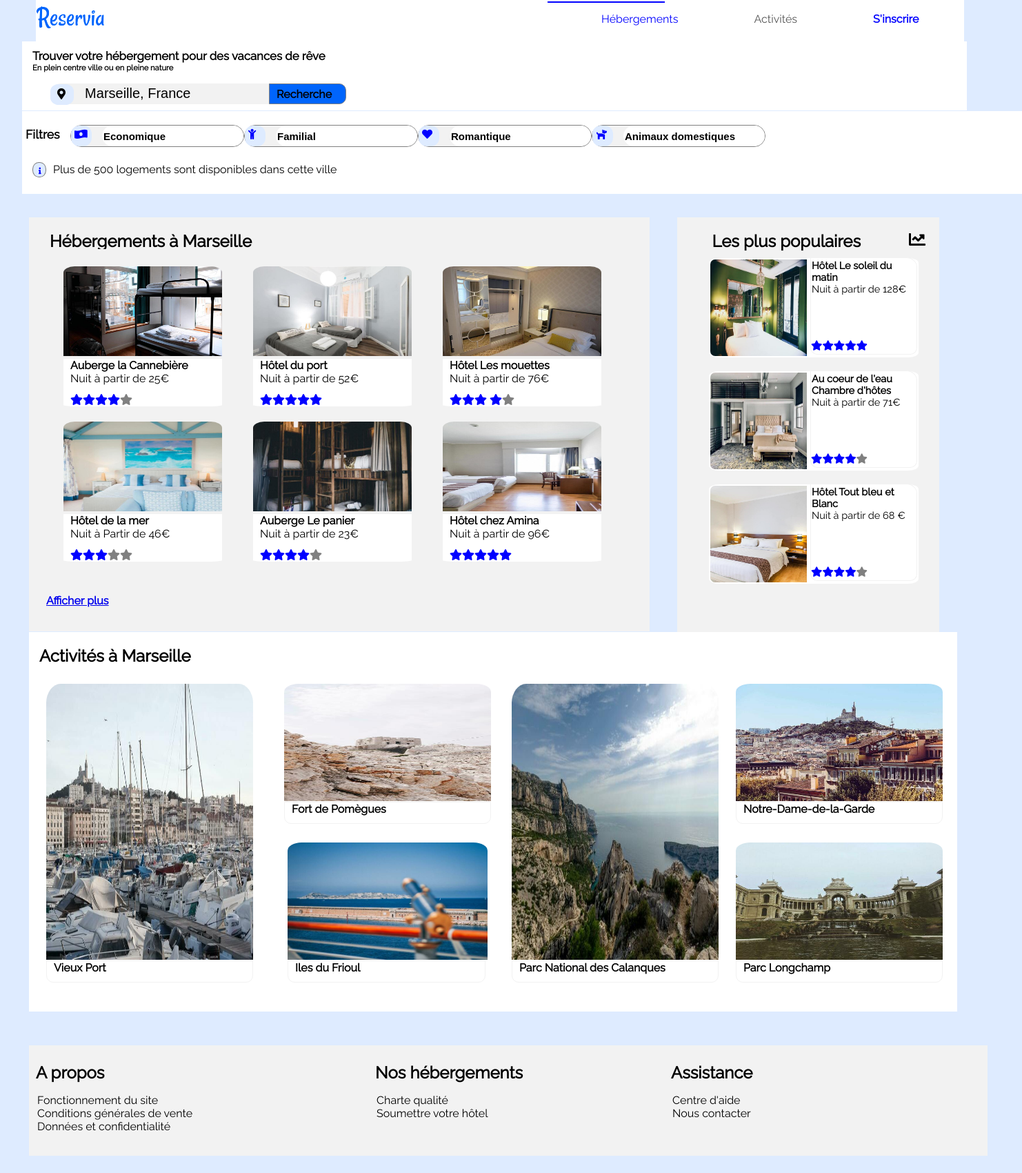
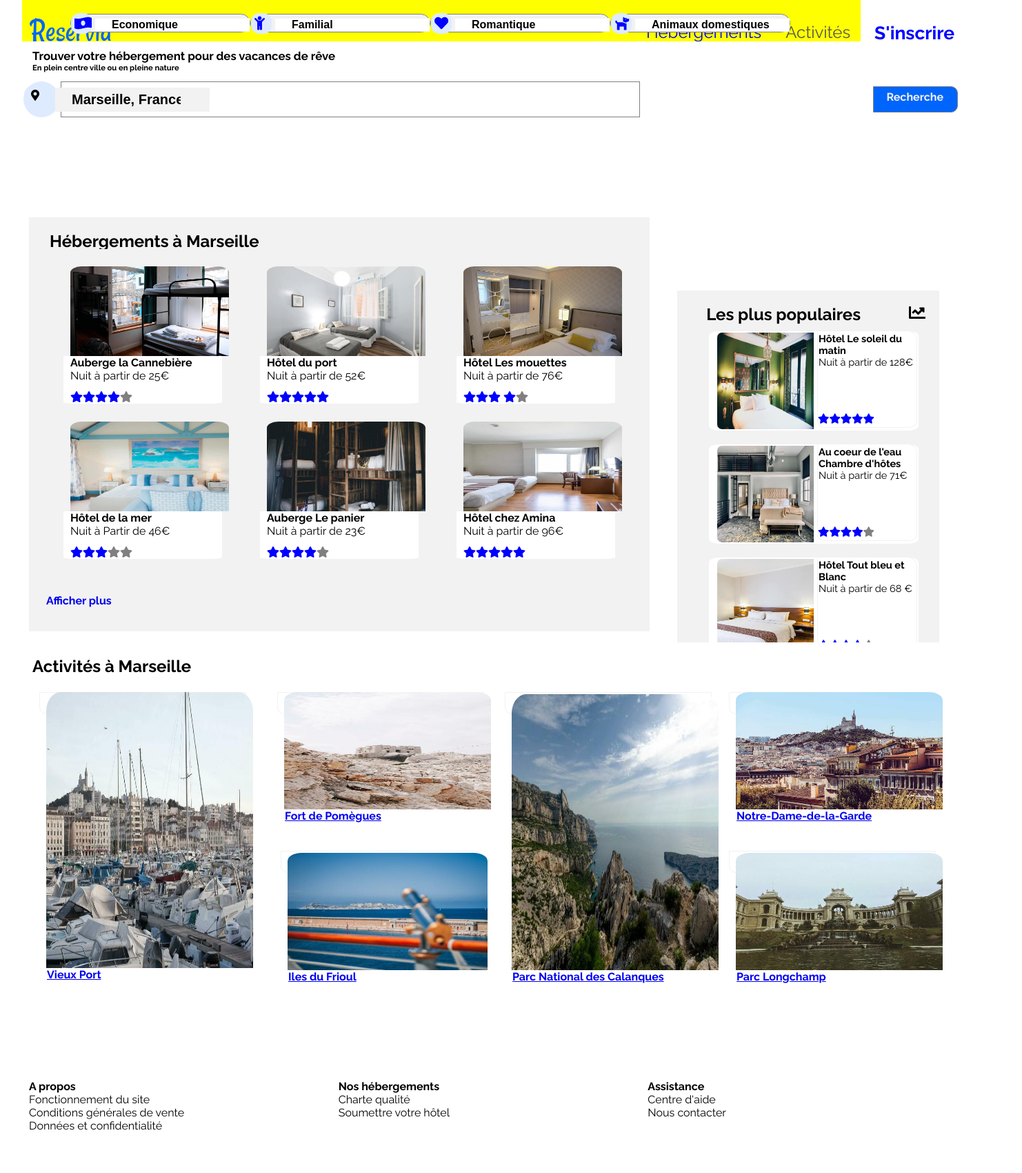
Before and after one commit to Madjiassoum/MADJIASSOUM_2_05102020, a plain HTML site: page index.html in a window 1280 px wide. Shown: the whole page at 69% size, 1482 px wide, since content can reach past the window. Before the commit the page ends 1675 px from the top, so only its background shows below. Drawn offline with Linux system fonts and the light colour scheme.

Commit message:
Modif pas reussi

```diff
--- a/index.html
+++ b/index.html
@@ -5,8 +5,8 @@
         <title>site de réservation</title>
         <link rel="stylesheet" href="style.css"/>
         <link rel="stylesheet" type="text/css" href="fontawesome-free-5.14.0-web/css/all.css">
-        <link href="https://fonts.googleapis.com/css2?family=Raleway:ital,wght@0,100;0,400;1,400&amp;display=swap" rel="stylesheet">
-        <link rel="stylesheet" media="screen and (max-width: 1440px)" href="style.css">
+        <link href="https://fonts.googleapis.com/css2?family=Raleway:ital,wght@0,100;0,400;1,400&;display=swap" rel="stylesheet">
+        <link rel="stylesheet" media="screen and (max-width: 1440px)" href="style.css"/>
         <meta name="viewport" content="widh=device-width, initial-scale=1.0, user-scalable=yes">
 </head>
 <body>
@@ -27,15 +27,21 @@
             </div>
         </header>
         <section class="localise">
+
            <p><strong>Trouver votre hébergement pour des vacances de rêve</strong><br>
            En plein centre ville ou en pleine nature </p>
-            <ul>
-                <li>
-                    <i class="fas fa-map-marker-alt"></i>
-                    <input class="chercheville" type="search" name="localise" value="Marseille, France" selected />
-                    <i class="fas fa-search"></i> <span class="rechercher"><a href="#">Recherche</a></span>
-                </li>
-            </ul>
+
+            <table>
+                <tr>
+                    <td class="ico"><i class="fas fa-map-marker-alt"></i></td>
+                    <td class="inp"><form>
+
+                    <input class="chercheville" type="search" name="localise" value="Marseille, France" selected/>
+                </form></td>
+                    <td class="fa-searc"><i class="fas fa-search"></i> <span class="rechercher"><a href="#">Recherche</a></span></td>
+                </tr>
+            </table>
+
         </section>
 
             <section class="filtre">
@@ -43,20 +49,28 @@
                 <article class="choix-filtre">
                     <div class="option">
                         <i class="fas fa-money-bill-wave-alt" aria-hidden="true"></i>
-                        <input type="search" name="econom" value="Economique" selected />
+                        <form>
+                            <input type="text" name="econom" value="Economique" selected />
+                        </form>
                     </div>
 
                     <div class="option">
                         <i class="fas fa-child"></i>
-                        <input type="search" name="famille" value="Familial" selected />
+                        <form>
+                            <input type="text" name="famille" value="Familial" selected />
+                        </form>
                     </div>
                     <div class="option">
                         <i class="fas fa-heart"></i>
-                        <input type="search" name="roman" value="Romantique" selected />
+                        <form>
+                            <input type="text" name="roman" value="Romantique" selected />
+                        </form>
                     </div>
                     <div class="option">
                         <i class="fas fa-dog"></i>
-                        <input type="search" name="anima" value="Animaux domestiques" selected />
+                        <form>
+                            <input type="text" name="anima" value="Animaux domestiques" selected />
+                        </form>
                     </div>
                 </article>
                 <p><i class="fas fa-info"></i><span>Plus de 500 logements sont disponibles dans cette ville</span></p>
@@ -178,7 +192,7 @@
                                 <div class="imag">
                                     <img src="images/hebergements/4_small/9reisetopia.jpg" alt="maison de reisetopia" title="J'envoie vers un lien">
                                 </div>
-                                <div class="inf" background-color="white">
+                                <div class="inf">
                                     <span><strong>Hôtel Les mouettes</strong><br/>
                                         Nuit à partir de 76€
                                     </span>
@@ -241,7 +255,7 @@
                     </li>
                 </ul>
                 <p><strong><a href="#">Afficher plus</a></strong></p>
-            </secttion>
+            </section>
 
         <!--================   Activité à Marseille ======= -->
             <section id="activite" class="sectio">
@@ -299,8 +313,9 @@
                         </a>
                     </li>
                     <li class="hot4" class="hotel">
-                        <a href="#">
+
                         <div class="imag">
+                            <a href="#">
 
                                 <img src="images/activites/4_small/4lena.jpg" alt="maison de lena" title="J'envoie vers un lien">
                             </a>
@@ -318,26 +333,26 @@
         <footer>
             <section class="menu-foot">
                 <div class="sousfoot">
-                    <strong>A propos </strong>
-                    <ul>
-                    <li> <a href="#"> Fonctionnement du site </a> </li>
-                    <li><a href="#"> Conditions générales de vente </a></li>
-                    <li><a href="#"> Données et confidentialité </a></li>
-                    </ul>
+                    <span><strong>A propos</strong> </span>
+
+                     <a href="#"> Fonctionnement du site </a>
+                    <a href="#"> Conditions générales de vente </a>
+                    <a href="#"> Données et confidentialité </a>
+
                 </div>
                 <div class="sousfoot">
-                        <strong>Nos hébergements </strong>
-                        <ul>
-                            <li><a href="#"> Charte qualité </a> </li>
-                            <li><a href="#"> Soumettre votre hôtel </a></li>
-                        </ul>
+                        <span><strong>Nos hébergements</strong> </span>
+
+                            <a href="#"> Charte qualité </a>
+                            <a href="#"> Soumettre votre hôtel </a>
+
                 </div>
                 <div class="sousfoot">
-                    <strong> Assistance </strong>
-                    <ul>
-                        <li><a href="#"> Centre d'aide </a> </li>
-                        <li><a href="#"> Nous contacter </a> </li>
-                    </ul>
+                    <span><strong> Assistance </strong></span>
+
+                        <a href="#"> Centre d'aide </a>
+                        <a href="#"> Nous contacter </a>
+
                 </div>
             </section>
         </footer>
--- a/style.css
+++ b/style.css
@@ -1,10 +1,10 @@
-/*  Pour la recuperer les icones */
+@import url("https://fonts.googleapis.com/css2?family=Raleway:wght@300;400;500;600;700;800;900&display=swap");
 
 body{
 	background-color: white;
 	max-width: 1440px;
-  margin: auto;
-	height: auto;
+  margin: 0;
+
 	font-family: 'Raleway', sans-serif, Verdana, Arial;
 }
 .contain-page{
@@ -20,6 +20,87 @@ li{
 
 /* en-tête */
 header{
+  display: flex;
+  align-items: center;
+  max-width: 1346px;
+  height: 90px;
+  margin: auto;
+  left: 48px;
+  top: 0px;
+  background-color: yellow;
+}
+
+/* Menu de navigation */
+
+ header nav{
+  color: blue;
+}
+
+img{
+  float: left;
+  margin-left: 10px;
+  height: 60px;
+  width: 120px;
+}
+nav ul{
+  display: flex;
+  flex-direction: row;
+  list-style-type: none;
+  padding-top: 5px;
+  color: blue;
+  margin-left: 700px;
+}
+
+
+nav ul li{
+  display: flex;
+  flex-direction: row;
+    margin-left: 35px;
+  font-size: 1.5em;
+  color: blue;
+}
+nav ul li strong{
+  font-weight: bold;
+  color: blue;
+  font-size: 1.1em;
+
+}
+nav ul li a{
+  text-decoration: none;
+  color: blue;
+}
+nav ul li span{
+  color: rgb(85,85,85);
+}
+
+
+nav ul li:hover{
+  color: blue;
+  text-decoration: none;
+  padding-right: 4px;
+  border-left: 5px solid #0065FC;
+
+}
+nav ul li:active{
+  color: black;
+  font-size: 1.3em;
+  font-weight: bold;
+
+}
+.upline{
+  display: flex;
+  position: absolute;
+  width: 190px;
+  left: 935px;
+  right: 300px;
+  top: 0px;
+  margin: auto;
+  height: 0px;
+  color: blue;
+  border: 1px blue solid;
+}
+/*
+header{
 	display: flex;
     justify-content: space-between;
     align-items: flex-start;
@@ -33,6 +114,7 @@ header{
 }
 
 /* Menu de navigation */
+/*
  header nav{
 	color: blue;
 }
@@ -115,122 +197,152 @@ nav ul li:active{
 }
 .localise span{
 	float: right;
+  padding: 8px;
 	border: 1px gray solid;
 	background-color: #0065FC;
 	color: #F2F2F2;
 	font-weight: bold;
-
+  line-height: 20px;
+	margin-left: -5px;
 	text-align: justify;
 	padding-right: 20px;
 	height: 23px;
 	border-radius: 0px 10px 10px 0px;
 	padding-top: 5px;
 }
-.localise ul{
-	border: 18px;
-	margin-right: 10px;
-  left: 0px;
-
-  list-style-type: none;
+.ico{
+  width: 50px;
+  height: 50px;
+  border-radius: 50%;
+  background-color: #DEEBFF;
 }
-.localise ul li{
-  position: absolute;
-	float: left;
-	top: 60px;
-	background-color: #F2F2F1;
-	width: auto;
-	height: 30px;
-	border: 1px white solid;
-	border-radius: 17px 17px 17px 17px;
-}
-.localise ul li input{
+.localise tr td input{
   font-size: 20px;
   border: none;
-  height: 29px;
+  height: 35px;
+  margin-left: -10px;
   background-color: #F2F2F2;
 }
-.localise ul li .fa-search{
+.localise tr td .fa-search{
   display: none;
 }
+input{
+  border-right: none;
+  border-left: none;
+  border-top: #F2F2F2 1px solid;
+  border-bottom: #F2F2F2 1px solid;
+  padding: 0 1.5rem;
+  box-sizing: border-box;
+  width: 14rem;
+  font-size: 1rem;
+  font-weight: bold;
 
-.localise ul li .fa-map-marker-alt{
+ /*
+  border: none;
+  height: 35px;
+  font-size: 1.2em;
+  font-weight: bold;
+  color: #000000;
+  border: 1px 0px 1px 0px;
+
+  width: 250px;
+  margin-right: 10px;
+  */
+}
+.localise tr td .fa-map-marker-alt{
 	left: 27px;
   padding-top: 6px;
   padding-left: 10px;
-  margin-right: 10px;
-	height: 24px;
-	width: 24px;
+  margin-right: -5px;
+	height: 30px;
+	width: 30px;
   border-radius: 35%;
 	margin-bottom: 5px;
   color: #000000;
   background-color: #DEEBFF;
 }
-.rechercher{
+.rechercher a{
 	padding-left: 10px;
   color: #F2F2F2;
+  text-decoration: none;
+}
+.inp{
+  border: 1px gray solid;
+}
+.fa-searc i{
+  display: none;
 }
 
-ul li a{
+tr td a{
   color: black;
   text-decoration: none;
 }
-.localise ul li:hover{
+.localise tr td:hover{
   padding-right: 5px;
   border-bottom: 3px blue solid;
 }
-.localise ul li input:hover{
-  font-size: 1.5em;
+.localise input:hover{
+  font-size: 1.3em;
   font-weight: bold;
 
 }
 
 /* DEBUT Filtre  */
 .filtre{
+  display: flex;
+  margin-top: 2rem;
+  flex-wrap: wrap;
+  /*
   position: absolute;
 	display: flex;
 	flex-direction: column;
 	background-color: #FFFFFF;
-	width: 1440px;
+	width: 1340px;
 	height: 120px;
 	top: 161px;
-  margin-left: 0px;
+  margin-left: 20px;
   margin: auto;
-  padding-right: 10px;
+  padding-right: 0px;
+  */
 }
 .filtre h2{
+  margin: 0 2rem 1rem 0;
+  display: flex;
+  align-items: center;
+  /*
+
   padding-top: 8px;
   margin-left: 5px;
-  font-size: 1.1em;
+  font-size: 1.4em;
   top: 15px;
+  */
 }
 .choix-filtre{
   position: absolute;
   display: flex;
 	top: 20px;
-  max-width: 60%;
   margin-left: 70px;
   height: 15px;
 }
 .option{
   display: flex;
   font-size: 1.3em;
-  width: 25%;
   align-items: center;
 	font-weight: bold;
 	width: auto;
 	background-color: #F2F2F2;
-	height: 30px;
+	height: 25px;
 	border: 1px gray solid;
 	border-radius: 26px;
 }
 .option > i{
-  font-size: 15px;
+  font-size: 20px;
 }
 .option > input{
   flex: 1;
-  height: 30px;
+  height: 20px;
   border: none;
-  font-size: 15px;
+  font-size: 10px;
   font-weight: bold;
   margin-left: 10px;
   border-radius: 25px;
@@ -291,6 +403,7 @@ ul li a{
   height: 660px;
   top: 245px;
   left: 950px;
+  padding-right: auto;
   background-color: #F2F2F2;
   display: inline-block;
   flex-direction: column;
@@ -366,6 +479,16 @@ ul li a{
 .notation span{
   color: gray;
 }
+.name-cite a{
+  text-decoration: none;
+  color: black;
+}
+.heb a{
+  text-decoration: none;
+}
+.hotel .information{
+  text-decoration: none;
+}
 
 /*======================FIN LIBELLE dE DROITE ==================*/
 
@@ -391,6 +514,7 @@ ul li a{
   left: 2px;
   top: 530px;
   margin-left: 23px;
+
 }
 /* bac #F2F2F2*/
 #container-heb{
@@ -434,6 +558,7 @@ ul li a{
 
 }
 
+
 .heb{
   border: 0px gray solid;
 	height: 200px;
@@ -442,6 +567,9 @@ ul li a{
   margin-left: 5px;
   margin-right: 40px;
 	border-radius: 6%;
+}
+.heberge p a{
+  text-decoration: none;
 }
 /*   Fin pour Hégergements à marseille    */
 
@@ -452,7 +580,7 @@ ul li a{
 	display:flex;
 	margin: auto;
 
-	top: 601px;
+	top: 931px;
 	width: 1346px;
 	height: 550px;
 	background-color: #FFFFFF;
@@ -506,6 +634,7 @@ ul li a{
   margin-left: 10px;
   padding-bottom: 10px;
 }
+
 
 .hot3{
 	position: absolute;
@@ -570,6 +699,7 @@ ul li a{
 }
 .sectio .information{
    height: 30px;
+   text-decoration: none;
 }
 
 .hot2 .information{
@@ -618,48 +748,36 @@ ul li a{
 
 /* MISE EN PAGE du PIED de PAGE.*/
 footer{
-  position: absolute;
-	display: flex;
-  flex-direction: row;
-  top: 1200px;
-	width: 1390px;
-	height: 160px;
-  margin-left: auto;
-  margin-right: auto;
+
 	background-color: #F2F2F2;
 }
 .menu-foot{
-	display: flex;
-	flex-direction: row;
-	float: left;
+  display: flex;
+  flex-direction: row;
+  top: 1540px;
+  width: 1346px;
+  height: 160px;
+  position: absolute;
+  margin-left: auto;
+  margin-right: auto;
 
 }
-.menu-foot .sousfoot{
+.sousfoot{
+  width: 30%;
 	display: flex;
 	flex-direction: column;
 	margin-right: 205px;
 	padding-left: 10px;
 	padding-top: 25px;
 }
-.menu-foot .sousfoot strong{
-  font-size: 1.5em;
-}
-.menu-foot .sousfoot ul{
-	padding-left: 2px;
-  list-style-type: none;
-}
-.menu-foot .sousfoot ul li{
-	margin-left: 0px;
-	margin-right: 50px;
-}
-.menu-foot .sousfoot ul li a{
+
+.menu-foot .sousfoot a{
 	text-decoration: none;
 	color: black;
 }
-.menu-foot .sousfoot ul li a:hover{
+.sousfoot a: hover{
 	text-decoration: none;
 	font-style: normal;
-
 }
 
 
@@ -667,11 +785,11 @@ footer{
 /* UTILISATION DU RESPONSIVE  */
 
 /*  ICI grands écrans jusqu'à 1280px  */
-@media (min-width: 1389px){
+@media screen and(min-width: 1389px){
 	body{
 		background-color: #FFFFFF;
 		}
-  .container{
+  .contain-page{
     width: 1440px;
     height: 1024px;
     margin-left: 20px;
@@ -681,19 +799,28 @@ footer{
 }
 
 
-@media (min-width: 768px) and (max-width: 1388px){
+@media screen and(min-width: 768px) and (max-width: 1388px){
 	body{
 		background-color: #DEEBFF;
 	}
 }
-@media (max-width: 767px){
+@media screen and(max-width: 414px){
 	body{
-		max-width: 767px;
 	    margin: auto;
 	    height: auto;
-	    background-color: #F2F2F2;
+	    background-color: orange;
 	    font-family: 'Raleway', sans-serif, Verdana, Arial;
 	}
+  .container-page{
+    display: flex;
+    flex-direction: column;
+    max-width: 414px;
+    margin: auto;
+    padding: 0 2rem;
+    box-sizing: border-box;
+
+
+  }
 
   /*  En-tete de ma page sur mobile*/
 
@@ -714,15 +841,25 @@ footer{
     margin-left: 20px;
     color: blue;
 }
+header nav{
+  position: absolute;
+  background-color: red;
+  width: 400px;
+  margin-left: 20px;
+  margin-right: 600px;
+}
+
   header nav ul{
+
+    position: relative;
     display: flex;
     justify-content: flex-end;
     flex-wrap: wrap-reverse;
-    margin-left: -105px;
     margin-top: 20px;
   }
+
   nav ul li{
-    margin-right: 135px;
+    margin-right: 5px;
   }
   header nav ul li strong{
     position: relative;
@@ -744,6 +881,7 @@ footer{
 
 
   /* partie localisation de la ville sur mobile*/
+  /*
   .localise{
   	top: 0px;
     display: flex;
@@ -791,6 +929,7 @@ footer{
 }
 
   /* Partie concernant les filtres sur mobile*/
+  /*
   .filtre{
     position: absolute;
     max-width: 414px;
@@ -879,18 +1018,17 @@ footer{
   font-size: 1.1em;
 }
 
+*/
+  /*========== Partie: Les Plus populaires sur mobile===========*/
 
-  /*========== Partie: Les Plus populaires sur mobile===========*/
   .libelle-droite{
   	position: absolute;
-    top: 335px;
+    top: 935px;
     display: flex;
     flex-direction: column;
     max-width: 414px;
-    height: auto;
     left: 60px;
-    margin-left: auto;
-    margin-right: auto;
+    margin: auto;
     background-color: #FFFFFF;
 
   }
@@ -910,6 +1048,7 @@ footer{
   margin-left: 10px;
 }
   /*  réglage de la taille des photos sur mobile  */
+  /*
 .libelle-droite .hot .imag img{
   width: 75px;
   height: 75px;
@@ -917,6 +1056,7 @@ footer{
   border-bottom-left-radius: 5%;
 }
 /* Hauteur de chaque photo et son information sur mobile  */
+/*
 .libelle-droite .hot{
   display: flex;
   flex-direction: row;
@@ -930,6 +1070,7 @@ footer{
   margin-bottom: 5px;
 }
 /* L'information qui accompagne la photo sur mobile */
+/*
 .libelle-droite .hot .information{
   display: inline-block;
   width: 75px;
@@ -941,10 +1082,10 @@ footer{
 
   /*=============Partie HEBERGEMENT à Marseille =================*/
   .heberge{
-  	position: absolute;
-    max-width: 414px;
+
+    max-width: 400px;
     height: auto;
-    top: 950px;
+
     left: 50px;
     display: flex;
     flex-direction: column;
@@ -952,6 +1093,12 @@ footer{
     margin-right: auto;
     background-color: #F2F2F2;
   }
+  ul .sectio-hotel{
+    display: flex;
+    flex-direction: column;
+
+  }
+  /*
   .heberge .heb{
   position: relative;
   display: inline-flex;
@@ -1156,27 +1303,22 @@ footer{
 
   /* Partie PIED DE PAGE */
   footer{
-    top: 3380px;
     max-width: 414px;
-    height: auto;
-    margin-right: auto;
-    left: 50px;
-    margin-left: auto;
-    position: relative;
-    display: inline-block;
-    flex-direction: column;
+    margin: auto;
+    flex-direction:
+
     background-color: #FFFFFF;
 
   }
 
-  footer .menu-foot{
-    display: inline;
+
+  .menu-foot{
+    display: flex;
     flex-direction: column;
-    width: auto;
-    font-size: 0.71em;
-    margin-left: 20px;
+  }
 
-  }
+
+
   footer .menu-foot .sousfoot strong{
     font-size: 1.5em;
     font-weight: bold;
@@ -1186,7 +1328,7 @@ footer{
   	padding-top: 5px;
   }
 
-  footer .menu-foot ul{
+  .menu-foot ul{
     display: inline-table;
     width: 414px;
     font-size: 1.2em;
```
